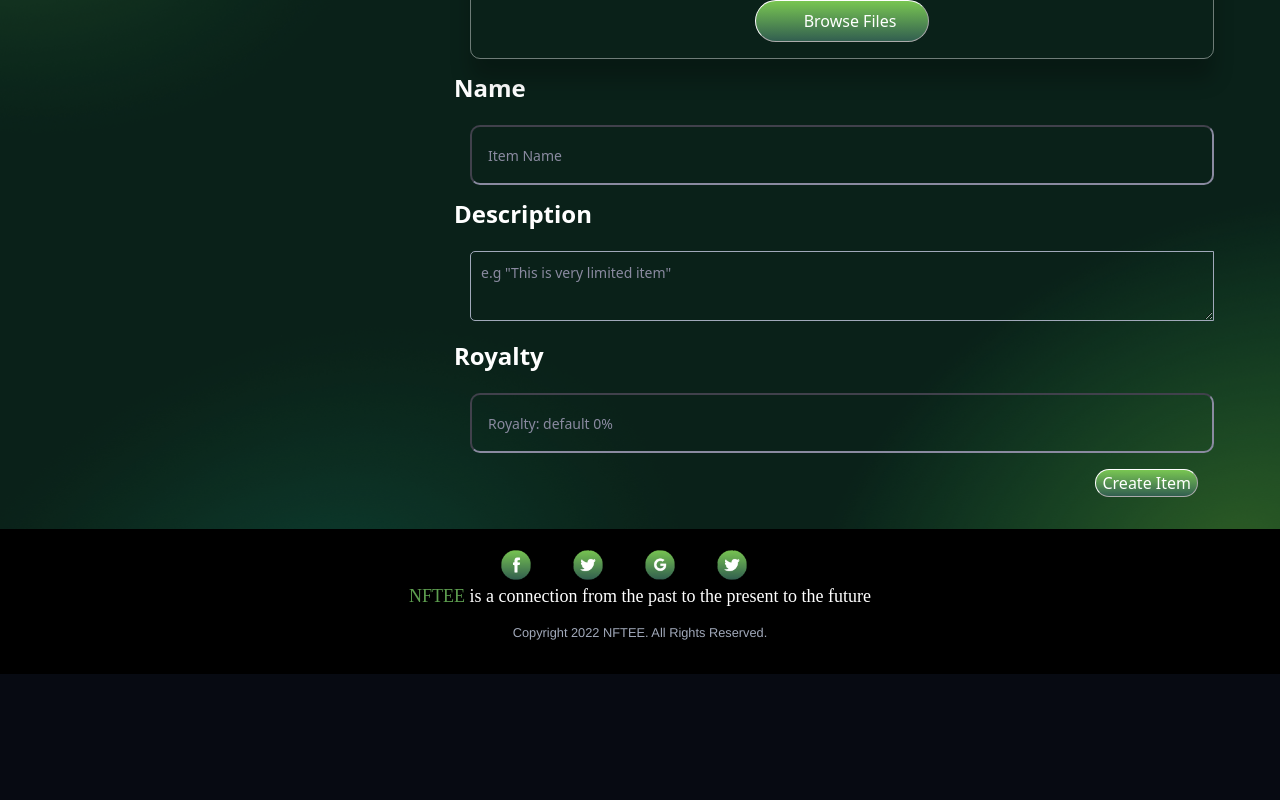
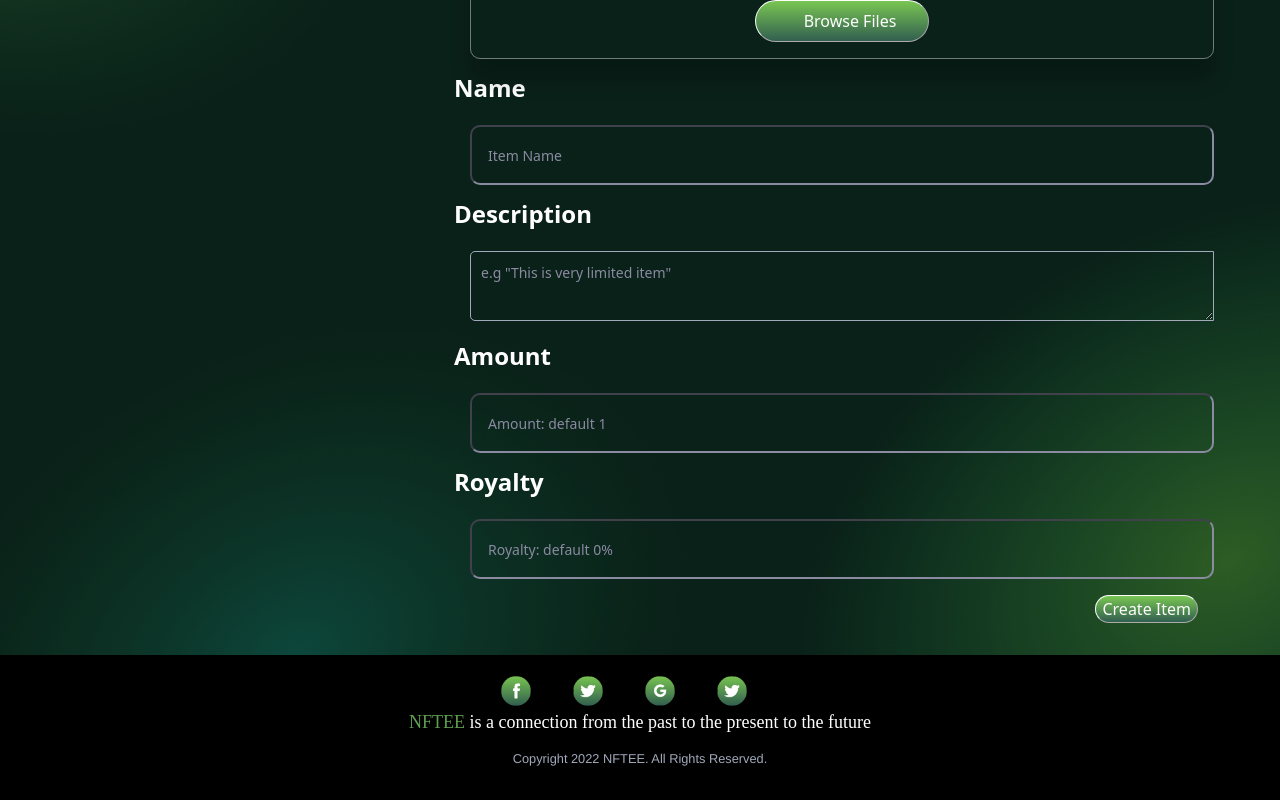
Before and after one commit to akachi1409/nftee, a React (Create React App) app: page /create_item in a window 1280 px wide. Shown: the part 605-1405 px from the top of the page. Before the commit the page ends 1279 px from the top, so only its background shows below. Built offline with nearby package versions, Linux system fonts and the light colour scheme; what ipfs-http-client would draw is missing.

Commit message:
add multi mint

```diff
--- a/public/index.html
+++ b/public/index.html
@@ -8,7 +8,7 @@
     <meta name="theme-color" content="#000000" />
     <meta
       name="description"
-      content="Welcome to the $quid Games."
+      content="Welcome to the My NFTEE."
     />
     <link rel="apple-touch-icon" href="%PUBLIC_URL%/logo192.png" />
     <!--
@@ -25,7 +25,7 @@
       work correctly both with client-side routing and a non-root public URL.
       Learn how to configure a non-root public URL by running `npm run build`.
     -->
-    <title>Axie</title>
+    <title>NFTEE</title>
   </head>
   <body>
     <noscript>You need to enable JavaScript to run this app.</noscript>
--- a/src/components/item/createItem/createItemComp.js
+++ b/src/components/item/createItem/createItemComp.js
@@ -21,6 +21,7 @@ function CreateItemComp() {
   const [mintMethod, setMintMethod] = useState(0);
   const [dayTo, setDayTo] = useState(0);
   const [royalty, setRoyalty] = useState(0);
+  const [amount, setAmount] = useState(1);
 
   const blockchain = useSelector((state) => state.blockchain);
   let navigate = useNavigate();
@@ -95,7 +96,7 @@ function CreateItemComp() {
       const url1 = `https://ipfs.infura.io/ipfs/${added1.path}`;
       notify("Metadata is uploaded successfully to IPFS.");
       blockchain.akachiNFT.methods
-        .mintNewToken(1, url1, royalty * 100)
+        .mintNewToken(amount, url1, royalty * 100)
         .send({ from: blockchain.account })
         .once("error", (err) => {
           console.log(err);
@@ -128,18 +129,9 @@ function CreateItemComp() {
               <Row className="createItemComp-border-layout">
                 <Col lg="12">
                   <button className="createAuction-method selected">
-                    {/* <img src={TagImg} alt="" className="button-img" /> */}
                     Simple Mint
                   </button>
                 </Col>
-                {/* <Col lg="6">
-                  <button
-                    className="createAuction-method"
-                    onClick={() => setMintMethod(1)}
-                  >
-                    Hidden Mint
-                  </button>
-                </Col> */}
               </Row>
             )}
             {mintMethod === 1 && (
@@ -149,15 +141,9 @@ function CreateItemComp() {
                     className="createAuction-method"
                     onClick={() => setMintMethod(0)}
                   >
-                    {/* <img src={TagImg} alt="" className="button-img" /> */}
                     Simple Mint
                   </button>
                 </Col>
-                {/* <Col lg="6">
-                  <button className="createAuction-method selected">
-                    Hidden Mint
-                  </button>
-                </Col> */}
               </Row>
             )}
             <h2 className="createItemComp-title">Upload file</h2>
@@ -229,6 +215,11 @@ function CreateItemComp() {
               placeholder='e.g "This is very limited item"'
               onChange={(e) => setDescription(e.target.value)}
             />
+            <h2 className="createItemComp-title">Amount</h2>
+            <Input1
+              margin="1em"
+              text="Amount: default 1"
+              onChange = {(e) => setAmount(e.target.value)}/>
             <h2 className="createItemComp-title">Royalty</h2>
             <Input1
               margin="1em"
```
